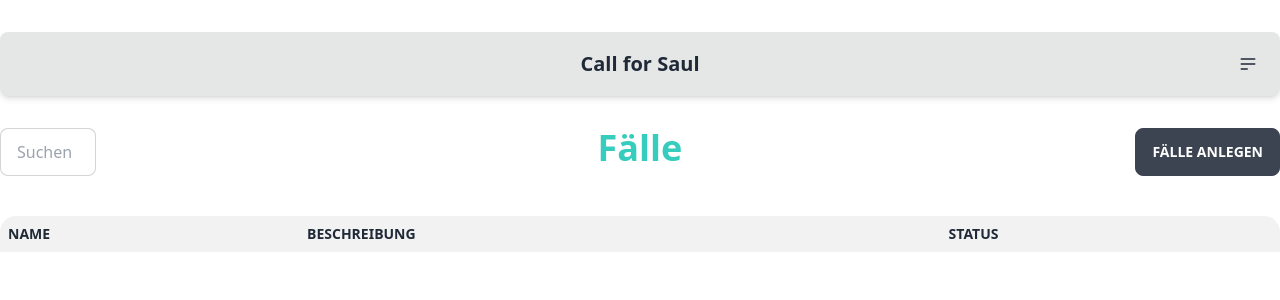
After one commit to bigomato/client-management, a Flask app: page /cases?page=0 in a window 1280 px wide. The commit adds this page. Shown: the top 300 px of the page. Run offline with Flask 3, Linux system fonts and the light colour scheme; lists and menus that the app fills with data are empty; parts of the project's set-up code (start-up, migrations or seed data) failed here and were passed over; some libraries are stand-ins or nearby versions.

Commit message:
Added Cases site and reference on main site

```diff
--- a/app/__init__.py
+++ b/app/__init__.py
@@ -7,17 +7,18 @@ db = SQLAlchemy()
 def create_app():
     app = Flask(__name__)
     app.config["SQLALCHEMY_DATABASE_URI"] = "sqlite:///db.sqlite"
-    app.config["POPULATE_DATABASE"] = False
+    app.config["POPULATE_DATABASE"] = True
 
     db.init_app(app)
     from .views.main import main
     from .views.clients import clients
     from .views.lawyers import lawyers
+    from .views.cases import cases
 
     app.register_blueprint(main)
     app.register_blueprint(clients)
     app.register_blueprint(lawyers)
-
+    app.register_blueprint(cases)
     from app.models.models import (
         attends,
         representing,
--- a/app/templates/base.html
+++ b/app/templates/base.html
@@ -37,7 +37,7 @@
                     <ul tabindex="0"
                         class="menu menu-compact dropdown-content mt-3 p-2 shadow-2xl bg-base-200 rounded-box w-52">
                         <li><a href="{{ url_for('lawyers.lawyers_page')}}">Anwälte</a></li>
-                        <li><a>Fälle</a></li>
+                        <li><a href="{{url_for('cases.cases_page')}}">Fälle</a></li>
                         <li><a href="{{ url_for('clients.clients_page')}}">Mandanten</a></li>
                     </ul>
                 </div>
--- /dev/null
+++ b/app/templates/cases.html
@@ -0,0 +1,57 @@
+{% extends 'base.html' %}
+{% block title %}
+{{ company_name }} - Fälle
+{% endblock %}
+{% block content %}
+
+<div class="grid grid-cols-3">
+    <div>
+        <input type="text" placeholder="Suchen"
+            class="input input-bordered w-24 focus:w-full transition-width duration-300 ease-in-out" />
+    </div>
+    <div>
+        <div class="text-4xl font-bold text-accent text-center">
+            Fälle
+        </div>
+    </div>
+    <div class="text-end">
+        <a href="" class="btn btn-base-content">Fälle Anlegen</a>
+    </div>
+</div>
+
+<div class="flex flex-col mt-5">
+
+    <div class="overflow-x-auto text-center mt-5 ">
+        <table class="table table-compact w-full">
+            <thead>
+                <tr>
+                    <th>Name</th>
+                    <th>Beschreibung</th>
+                    <th>Status</th>
+                </tr>
+            </thead>
+            <tbody>
+                {%for case in cases%}
+                <tr>
+                    <th>{{case.name}}</th>
+                    <th>{{case.description}}</th>
+                    <th>{% if case.case_status == CaseStatus.won %}
+                        <div class="badge badge-success">Gewonnen</div>
+
+                        {% elif case.case_status == CaseStatus.ongoing %}
+                        <div class="badge badge-info">Laufend</div>
+                        {% else %}
+                        <div class="badge badge-error">Verloren</div>
+                        {% endif %}
+                    </th>
+                    {%endfor%}
+                </tr>
+            </tbody>
+        </table>
+
+        {% from 'macros/pagination.html' import paginate %}
+        {{ paginate(cases, 'cases.cases_page') }}
+
+    </div>
+
+    {% endblock %}
--- /dev/null
+++ b/app/views/cases.py
@@ -0,0 +1,16 @@
+from flask import Blueprint, redirect, request, url_for
+from flask import render_template
+from app import db
+from app.models.models import *
+
+cases = Blueprint("cases", __name__)
+
+
+@cases.route("/cases")
+def cases_page():
+    page = request.args.get("page", 1, type=int)
+    select = db.session.query(Case)
+    cases = db.paginate(select, page=page, per_page=16, error_out=False)
+    if page > cases.pages:
+        return redirect(url_for("cases.cases_page", page=cases.pages))
+    return render_template("cases.html", CaseStatus=CaseStatus, cases=cases)
```
